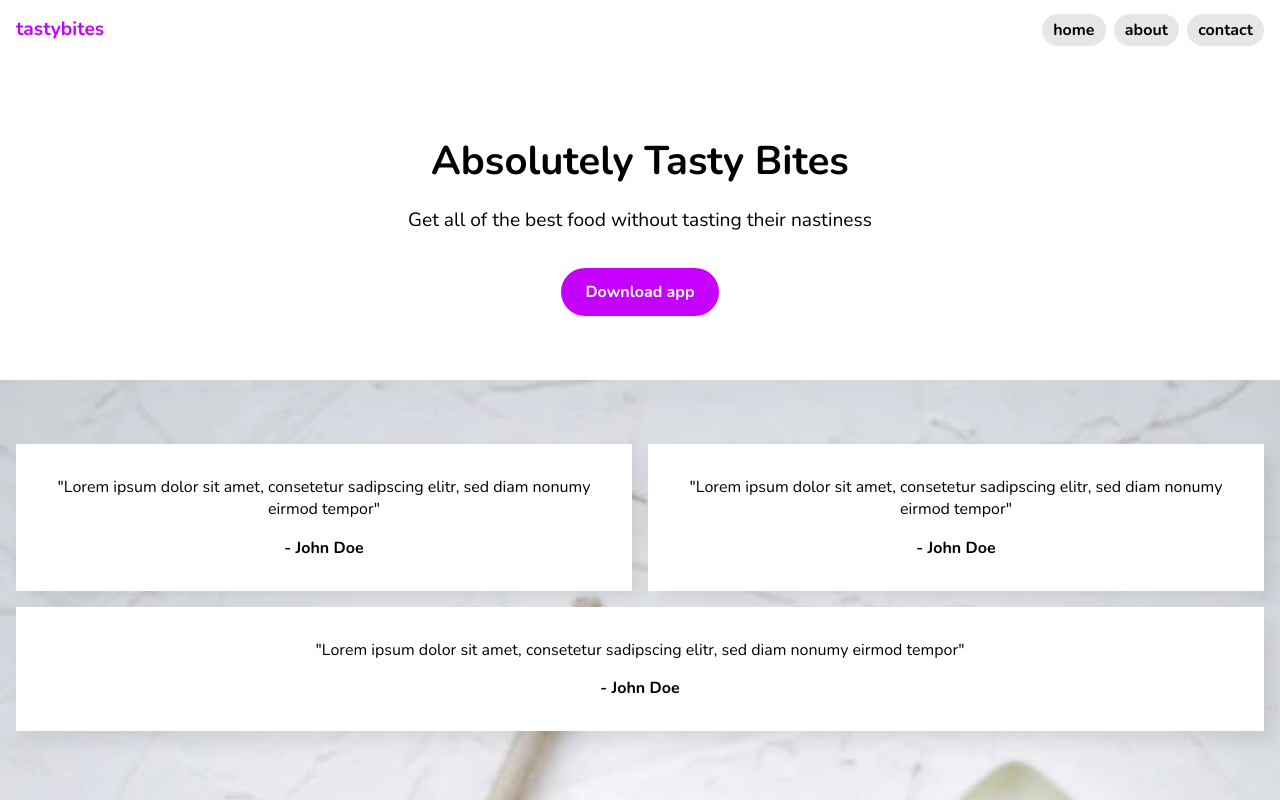
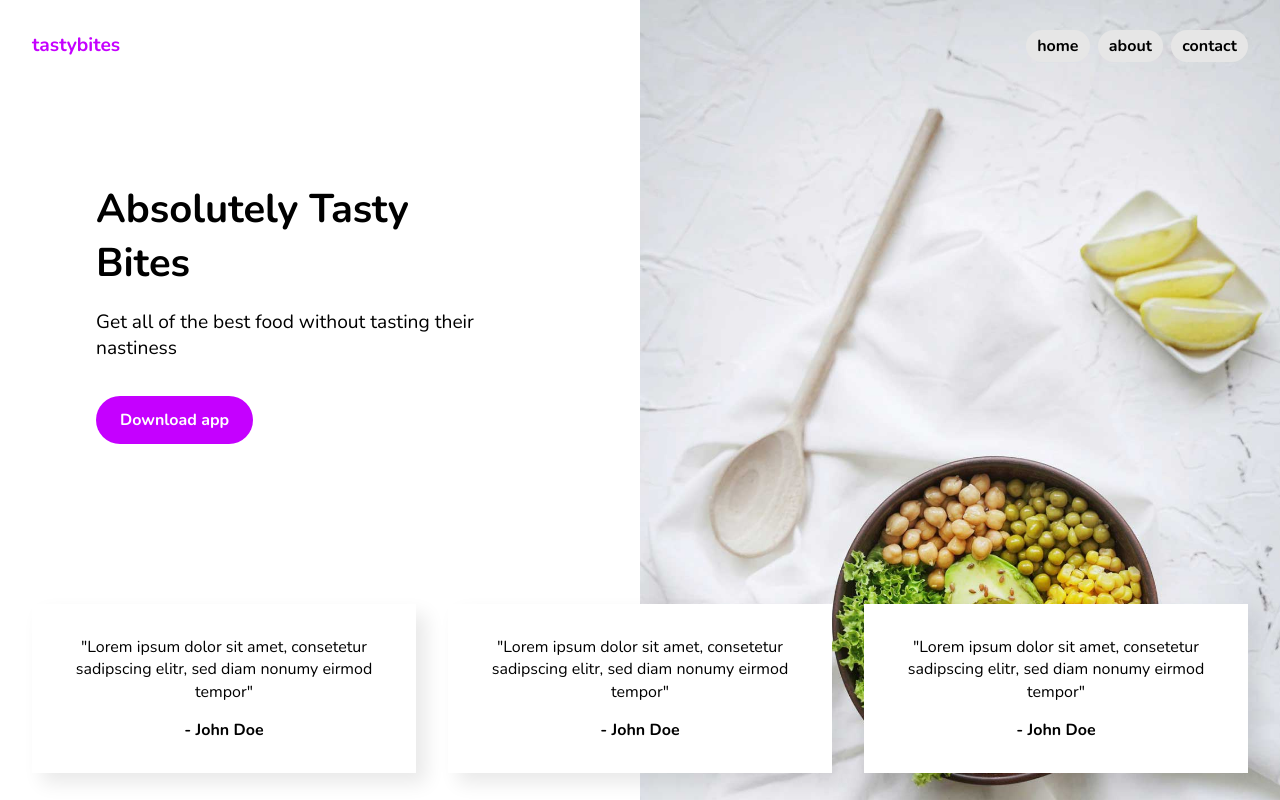
Before and after one commit to xaviguasch/the-UI-design-bootcamp-responsive-design-final-chapter-challenge, a plain HTML site: page index.html in a window 1280 px wide. Shown: the top 800 px of the page. Drawn offline with nearby package versions, Linux system fonts and the light colour scheme.

Commit message:
added more responsiveness to the bigger screens

```diff
--- a/style.css
+++ b/style.css
@@ -115,6 +115,7 @@ blockquote p {
     margin-right: 0;
   }
 }
+
 @media (min-width: 600px) {
   ul.testimonials {
     display: grid;
@@ -132,6 +133,42 @@ blockquote p {
 
   img {
     clip-path: polygon(0 0, 100% 0, 100% 33%, 0 33%);
+  }
+}
+
+@media (min-width: 850px) {
+  .wrapper {
+    padding: 2em;
+  }
+}
+
+@media (min-width: 1000px) {
+  .hero-left {
+    text-align: left;
+    width: 30%;
+    margin-left: 4em;
+  }
+
+  h1,
+  .hero-left p {
+    width: 100%;
+  }
+
+  img {
+    top: 0;
+    right: 0;
+    width: 50%;
+    clip-path: none;
+  }
+
+  ul.testimonials {
+    display: flex;
+  }
+  ul.testimonials li {
+    margin-right: 1em;
+  }
+  ul.testimonials li:nth-of-type(3) {
+    margin-right: 0;
   }
 }
 
```
